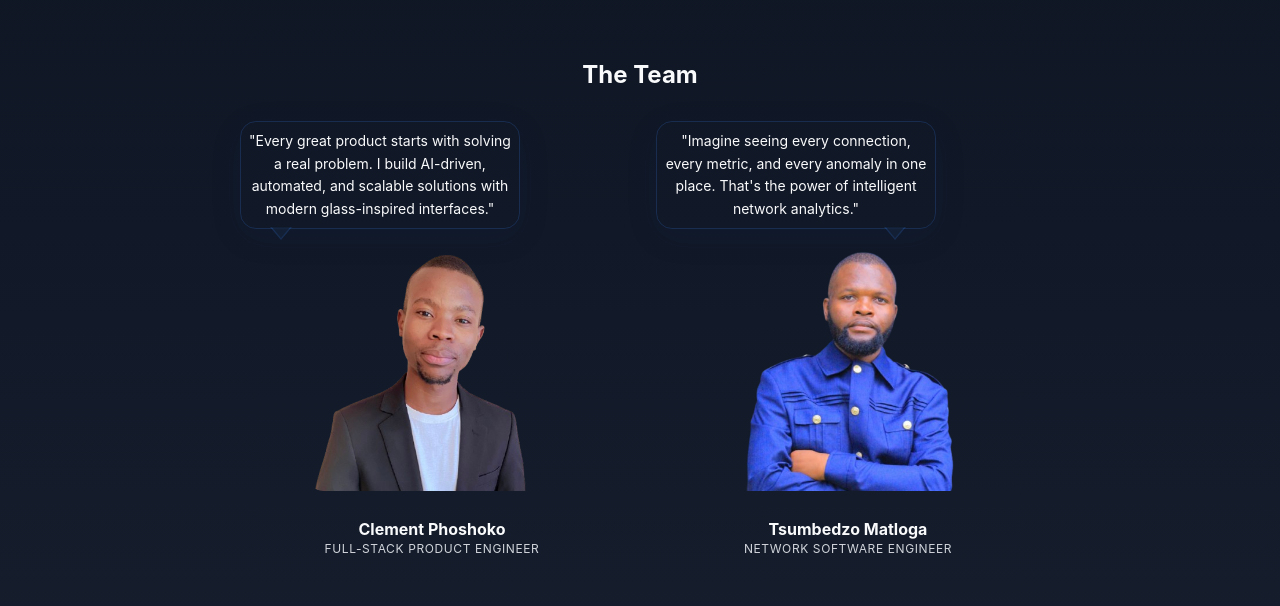
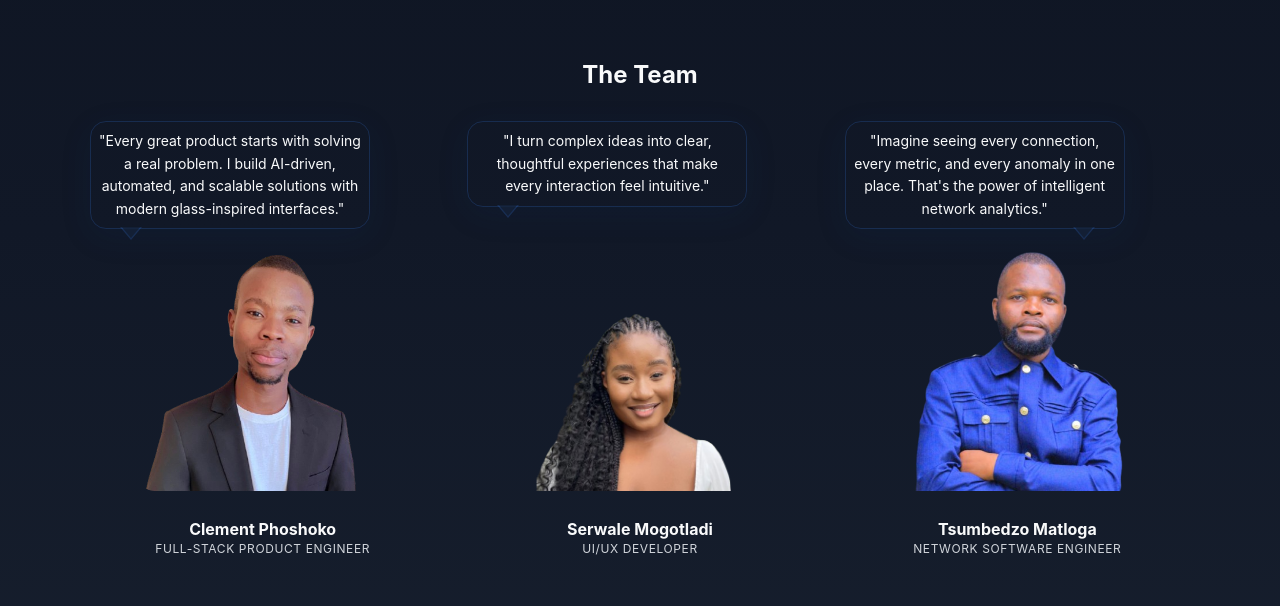
Before and after one commit to ClementPhoshoko/AI-Powered-CyberSecure-Network-Dashboard-for-ISP-Insights, a React (Vite) app in the folder client/: page /about in a window 1280 px wide. Shown: the part 1020-1626 px from the top of the page. Built offline with nearby package versions, Linux system fonts and the light colour scheme; no server answers.

Commit message:
Add Serwale Mogotladi to About team section

```diff
--- a/client/locales/af/common.json
+++ b/client/locales/af/common.json
@@ -316,6 +316,11 @@
       "name": "Tsumbedzo Matloga",
       "role": "Netwerk Sagteware Ingenieur",
       "quote": "Stel jou voor om elke verbinding, maatstaf en anomalie op een plek te sien. Dit is die krag van intelligente netwerkanalise."
+    },
+    "teamMember3": {
+      "name": "Serwale Mogotladi",
+      "role": "UI/UX Developer",
+      "quote": "I turn complex ideas into clear, thoughtful experiences that make every interaction feel intuitive."
     },
     "contact": "Kontak Ons"
   },
--- a/client/locales/en/common.json
+++ b/client/locales/en/common.json
@@ -616,6 +616,11 @@
       "role": "Network Software Engineer",
       "quote": "Imagine seeing every connection, every metric, and every anomaly in one place. That's the power of intelligent network analytics."
     },
+    "teamMember3": {
+      "name": "Serwale Mogotladi",
+      "role": "UI/UX Developer",
+      "quote": "I turn complex ideas into clear, thoughtful experiences that make every interaction feel intuitive."
+    },
     "contact": "Contact Us"
   },
   "contact": {
--- a/client/locales/fr/common.json
+++ b/client/locales/fr/common.json
@@ -316,6 +316,11 @@
       "name": "Tsumbedzo Matloga",
       "role": "Ingénieur logiciel réseau",
       "quote": "Imaginez voir chaque connexion, chaque métrique et chaque anomalie en un seul endroit. C'est la puissance de l'analyse réseau intelligente."
+    },
+    "teamMember3": {
+      "name": "Serwale Mogotladi",
+      "role": "UI/UX Developer",
+      "quote": "I turn complex ideas into clear, thoughtful experiences that make every interaction feel intuitive."
     },
     "contact": "Contactez-nous"
   },
--- a/client/locales/pt/common.json
+++ b/client/locales/pt/common.json
@@ -316,6 +316,11 @@
       "name": "Tsumbedzo Matloga",
       "role": "Engenheiro de Software de Rede",
       "quote": "Imagine ver cada conexão, métrica e anomalia em um só lugar. Esse é o poder da análise inteligente de rede."
+    },
+    "teamMember3": {
+      "name": "Serwale Mogotladi",
+      "role": "UI/UX Developer",
+      "quote": "I turn complex ideas into clear, thoughtful experiences that make every interaction feel intuitive."
     },
     "contact": "Fale Conosco"
   },
--- a/client/locales/zu/common.json
+++ b/client/locales/zu/common.json
@@ -316,6 +316,11 @@
       "name": "Tsumbedzo Matloga",
       "role": "Unjiniyela Wesofthiwe Yenethiwekhi",
       "quote": "Cabanga ukubona konke ukuxhumana, yonke imethrikhi, nazo zonke izinto ezingavamile endaweni eyodwa. Leyo amandla okuhlaziya inethiwekhi okuhlakaniphile."
+    },
+    "teamMember3": {
+      "name": "Serwale Mogotladi",
+      "role": "UI/UX Developer",
+      "quote": "I turn complex ideas into clear, thoughtful experiences that make every interaction feel intuitive."
     },
     "contact": "Xhumana Nathi"
   },
--- a/client/public/locales/af/common.json
+++ b/client/public/locales/af/common.json
@@ -316,6 +316,11 @@
       "name": "Tsumbedzo Matloga",
       "role": "Netwerk Sagteware Ingenieur",
       "quote": "Stel jou voor om elke verbinding, maatstaf en anomalie op een plek te sien. Dit is die krag van intelligente netwerkanalise."
+    },
+    "teamMember3": {
+      "name": "Serwale Mogotladi",
+      "role": "UI/UX Developer",
+      "quote": "I turn complex ideas into clear, thoughtful experiences that make every interaction feel intuitive."
     },
     "contact": "Kontak Ons"
   },
--- a/client/public/locales/en/common.json
+++ b/client/public/locales/en/common.json
@@ -616,6 +616,11 @@
       "role": "Network Software Engineer",
       "quote": "Imagine seeing every connection, every metric, and every anomaly in one place. That's the power of intelligent network analytics."
     },
+    "teamMember3": {
+      "name": "Serwale Mogotladi",
+      "role": "UI/UX Developer",
+      "quote": "I turn complex ideas into clear, thoughtful experiences that make every interaction feel intuitive."
+    },
     "contact": "Contact Us"
   },
   "contact": {
--- a/client/public/locales/fr/common.json
+++ b/client/public/locales/fr/common.json
@@ -316,6 +316,11 @@
       "name": "Tsumbedzo Matloga",
       "role": "Ingénieur logiciel réseau",
       "quote": "Imaginez voir chaque connexion, chaque métrique et chaque anomalie en un seul endroit. C'est la puissance de l'analyse réseau intelligente."
+    },
+    "teamMember3": {
+      "name": "Serwale Mogotladi",
+      "role": "UI/UX Developer",
+      "quote": "I turn complex ideas into clear, thoughtful experiences that make every interaction feel intuitive."
     },
     "contact": "Contactez-nous"
   },
--- a/client/public/locales/pt/common.json
+++ b/client/public/locales/pt/common.json
@@ -316,6 +316,11 @@
       "name": "Tsumbedzo Matloga",
       "role": "Engenheiro de Software de Rede",
       "quote": "Imagine ver cada conexão, métrica e anomalia em um só lugar. Esse é o poder da análise inteligente de rede."
+    },
+    "teamMember3": {
+      "name": "Serwale Mogotladi",
+      "role": "UI/UX Developer",
+      "quote": "I turn complex ideas into clear, thoughtful experiences that make every interaction feel intuitive."
     },
     "contact": "Fale Conosco"
   },
--- a/client/public/locales/zu/common.json
+++ b/client/public/locales/zu/common.json
@@ -316,6 +316,11 @@
       "name": "Tsumbedzo Matloga",
       "role": "Unjiniyela Wesofthiwe Yenethiwekhi",
       "quote": "Cabanga ukubona konke ukuxhumana, yonke imethrikhi, nazo zonke izinto ezingavamile endaweni eyodwa. Leyo amandla okuhlaziya inethiwekhi okuhlakaniphile."
+    },
+    "teamMember3": {
+      "name": "Serwale Mogotladi",
+      "role": "UI/UX Developer",
+      "quote": "I turn complex ideas into clear, thoughtful experiences that make every interaction feel intuitive."
     },
     "contact": "Xhumana Nathi"
   },
--- a/client/src/pages/about/About.css
+++ b/client/src/pages/about/About.css
@@ -331,7 +331,7 @@
   list-style: none;
   padding: 0;
   margin: 0 auto;
-  max-width: 800px;
+  max-width: 1100px;
   display: grid;
   grid-template-columns: 1fr;
   gap: var(--space-6);
@@ -339,7 +339,7 @@
 
 @media (min-width: 768px) {
   .about_team_grid {
-    grid-template-columns: 1fr 1fr;
+    grid-template-columns: repeat(3, minmax(0, 1fr));
   }
 }
 
@@ -438,6 +438,12 @@
   border-radius: inherit;
 }
 
+.about_member_photo--ui-ux img {
+  object-fit: contain;
+  object-position: center bottom;
+  transform: scale(1.1) translateY(-4px);
+}
+
 .about_member_info {
   grid-column: 1;
   grid-row: 2;
@@ -458,7 +464,6 @@
   font-weight: 700;
   margin: 0;
   color: var(--text-primary);
-  white-space: nowrap;
 }
 
 @media (min-width: 768px) {
--- a/client/src/pages/about/About.jsx
+++ b/client/src/pages/about/About.jsx
@@ -6,6 +6,7 @@ import './About.css';
 import speedTestPreview1 from '../../assets/avatars/speedtest_preview_image.png';
 import networkEngineer from '../../assets/avatars/network_engineer_preview.png';
 import fullStackDev from '../../assets/avatars/full_stack_engineer_preview.png';
+import uiUxDeveloper from '../../assets/avatars/ui_ux_developer.png';
 import Bubble from '../../components/speech_bubble/Bubble';
 import Contact from './contact/Contact';
 import AnimatedNumber from '../../components/AnimatedNumber';
@@ -172,6 +173,15 @@ const About = () => {
                 bubblePos: 'left'
               },
               {
+                quote: t('about.teamMember3.quote'),
+                photo: uiUxDeveloper,
+                alt: t('about.teamMember3.name'),
+                name: t('about.teamMember3.name'),
+                role: t('about.teamMember3.role'),
+                photoClass: 'about_member_photo--ui-ux',
+                bubblePos: 'left'
+              },
+              {
                 quote: t('about.teamMember2.quote'),
                 photo: networkEngineer,
                 alt: t('imageAlt.networkEngineer'),
@@ -196,7 +206,7 @@ const About = () => {
                     "{member.quote}"
                   </p>
                 </div>
-                <div className="about_member_photo">
+                <div className={`about_member_photo ${member.photoClass || ''}`}>
                   <img src={member.photo} alt={member.alt} />
                 </div>
                 <div className="about_member_info">
```
Also changed, not shown: client/src/assets/avatars/ui_ux_developer.png (added).
